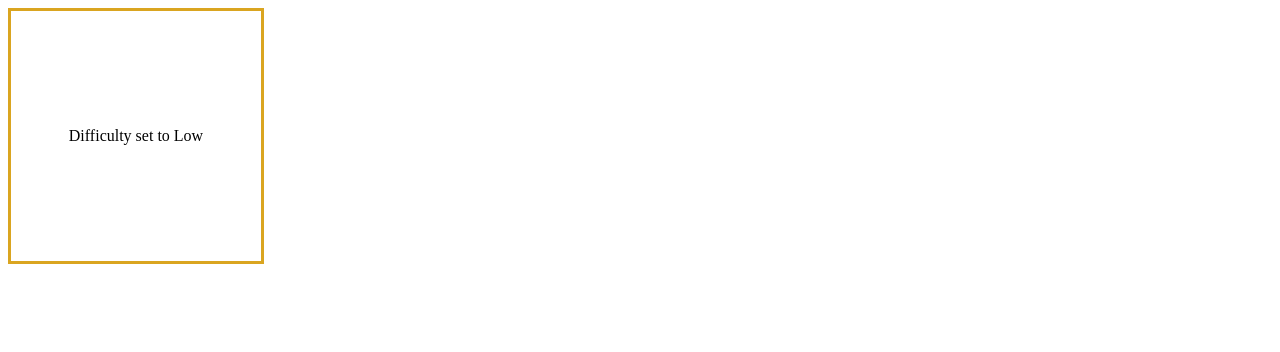
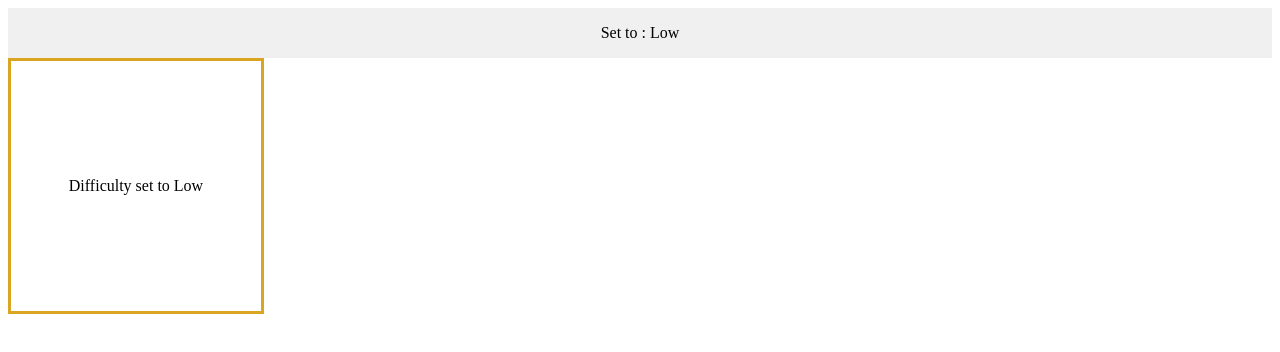
Before and after one commit to Aishwarya9425/React-Difficulty-picker-display, a React (Create React App) app: page / in a window 1280 px wide. Shown: the top 352 px of the page. Built offline with nearby package versions, Linux system fonts and the light colour scheme.

Commit message:
menuListItem code

```diff
--- a/src/App.jsx
+++ b/src/App.jsx
@@ -1,8 +1,9 @@
 import { DisplayDifficulty } from "./components/DisplayDifficulty/DisplayDifficulty";
-
+import { MenuListItem } from "./components/MenuListItem/MenuListItem";
 export function App() {
   return (
     <div>
+      <MenuListItem difficulty="Low" />
       <DisplayDifficulty difficulty="Low" />
     </div>
   );
--- a/src/components/MenuListItem/MenuListItem.jsx
+++ b/src/components/MenuListItem/MenuListItem.jsx
@@ -0,0 +1,28 @@
+import { useState } from "react";
+import s from "./style.module.css"
+export const MenuListItem = (props) => {
+  const [isHovered, setIsHover] = useState(false);
+  function activate() {
+    setIsHover(true);
+  }
+  function deactivate() {
+    setIsHover(false);
+  }
+  console.log("isHovered ", isHovered);
+  function getBGC() {
+    if (isHovered) {
+      return "#a5e9ff";
+    } else {
+      return "#eff0ef";
+    }
+  }
+  return (
+    <div className={s.container}
+      onMouseEnter={activate}
+      onMouseLeave={deactivate}
+      style={{ backgroundColor: getBGC() }}
+    >
+      Set to : {props.difficulty}
+    </div>
+  );
+};
--- a/src/components/MenuListItem/style.module.css
+++ b/src/components/MenuListItem/style.module.css
@@ -0,0 +1,7 @@
+.container {
+  height: 50px;
+  width: 100%;
+  display: flex;
+  justify-content: center;
+  align-items: center;
+}
```
